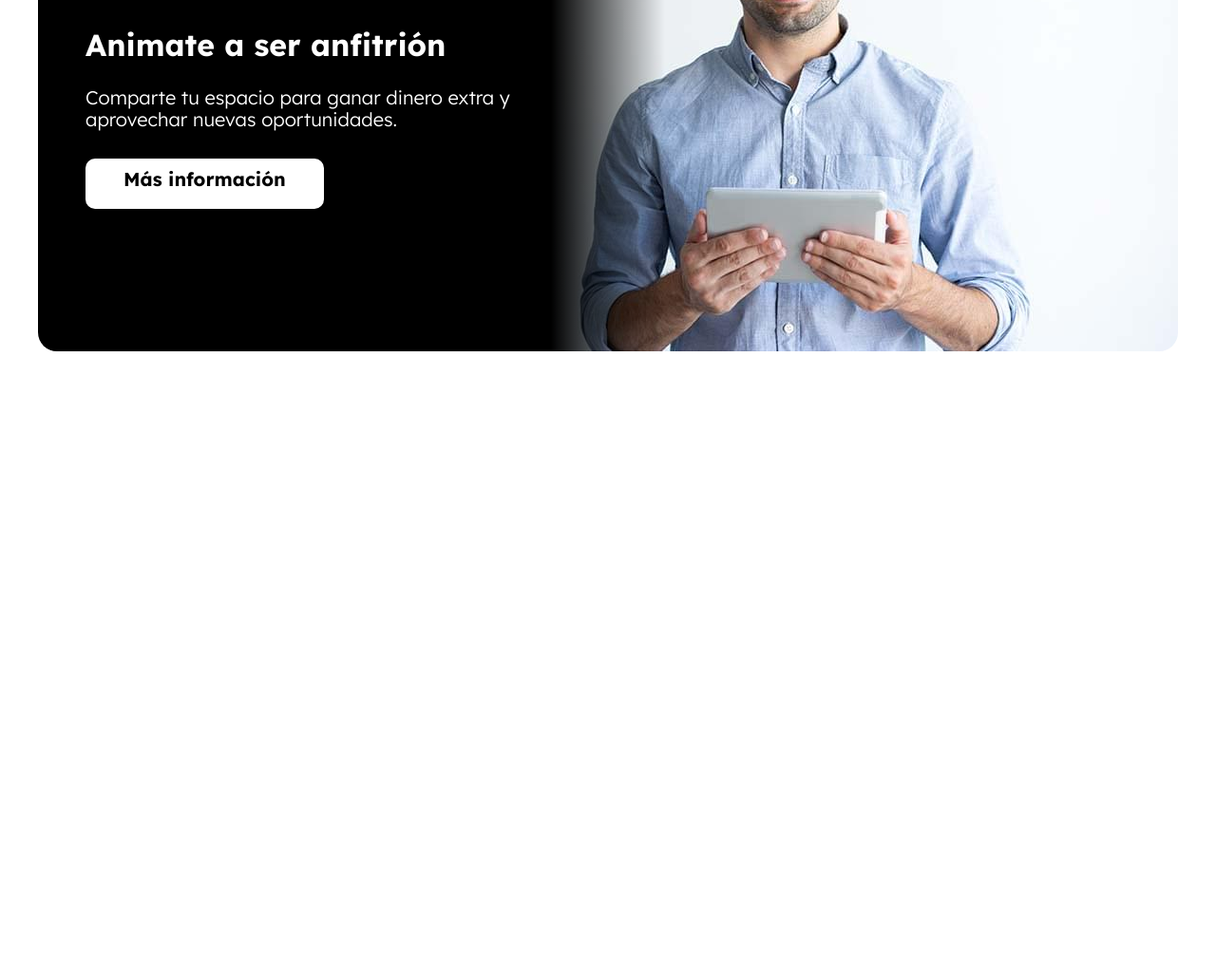
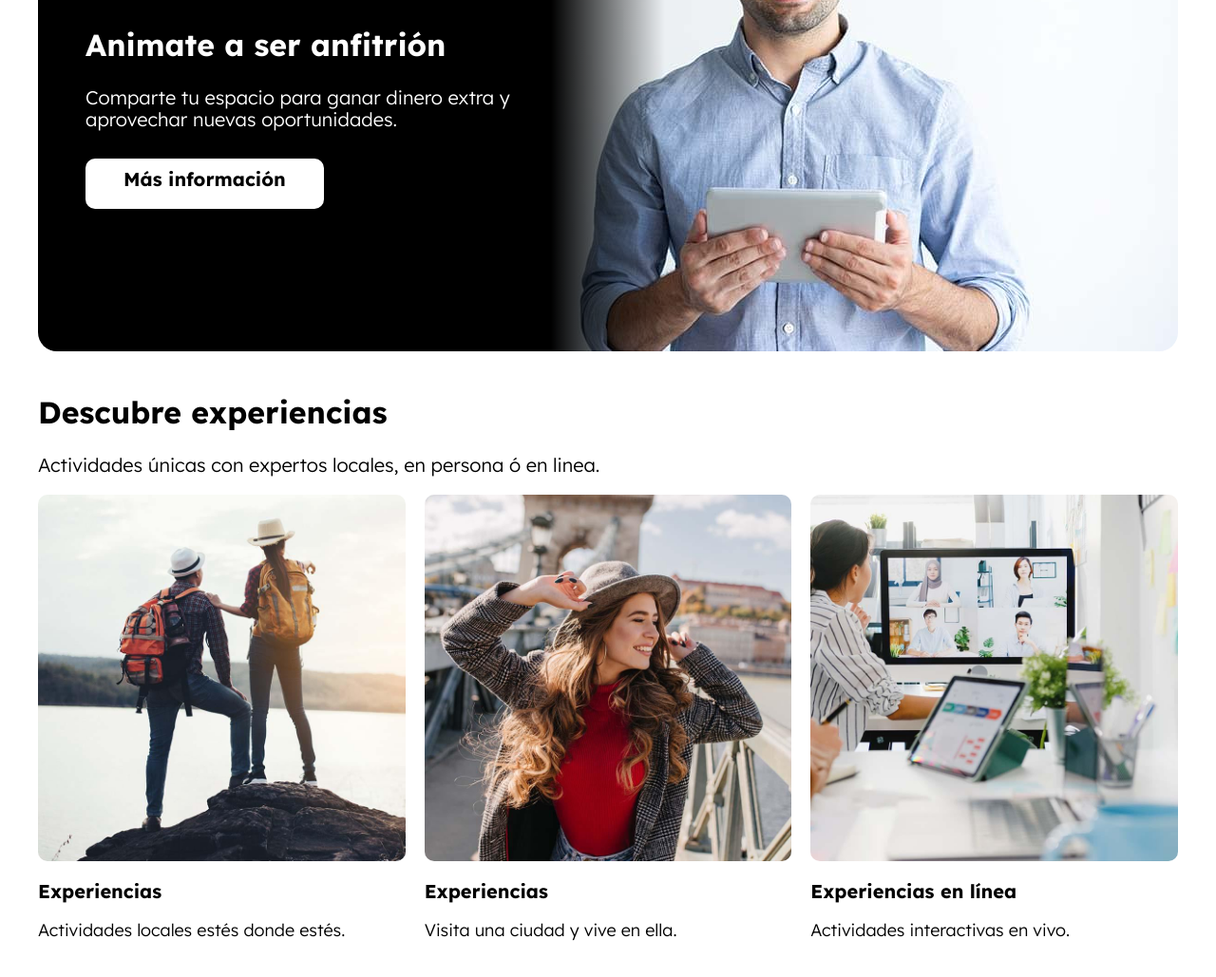
Before and after one commit to Camoralesh27/P8-SASS-AirBNB, a website: page index.html in a window 1280 px wide. Shown: the part 1834-2863 px from the top of the page at 95% size. Before the commit the page ends 2204 px from the top, so only its background shows below. Drawn offline with Linux system fonts and the light colour scheme.

Commit message:
finalizando seccion experiencia

```diff
--- a/index.html
+++ b/index.html
@@ -186,5 +186,31 @@
             <a href="#" class="anfitrion__enlace">Más información</a>
         </div>
     </section>
+
+
+    <main class="experiencias contenedor seccion">
+        <h2 class="experiencias__heading">Descubre experiencias</h2>
+        <p class="experiencias__descripcion">Actividades únicas con expertos locales, en persona ó en linea.</p>
+
+        <div class="experiencias__listado">
+            <div class="experiencia">
+                <img src="build/img/experiencia_1.jpg" alt="imagen experiencia" class="experiencia__imagen">
+                <p class="experiencia__titulo">Experiencias</p>
+                <p class="experiencia__descripcion">Actividades locales estés donde estés.</p>
+            </div>
+
+            <div class="experiencia">
+                <img src="build/img/experiencia_2.jpg" alt="imagen experiencia" class="experiencia__imagen">
+                <p class="experiencia__titulo">Experiencias</p>
+                <p class="experiencia__descripcion">Visita una ciudad y vive en ella.</p>
+            </div>
+
+            <div class="experiencia">
+                <img src="build/img/experiencia_3.jpg" alt="imagen experiencia" class="experiencia__imagen">
+                <p class="experiencia__titulo">Experiencias en línea</p>
+                <p class="experiencia__descripcion">Actividades interactivas en vivo.</p>
+            </div>
+        </div>
+    </main>
 </body>
 </html>
--- /dev/null
+++ b/src/scss/ui/contenido/_experiencias.scss
@@ -0,0 +1,32 @@
+@use 'base/mixins' as m;
+@use 'base/variables' as v;
+
+.experiencias {
+
+    &__listado {
+        display: grid;
+        grid-template-columns: repeat(3, 30rem);
+        column-gap: 4rem;
+        @include m.scrollHorizontal;
+
+        @include m.tablet {
+            @include m.grid(3, 2rem);
+        }
+    }
+}
+
+.experiencia {
+
+    &__imagen {
+        border-radius: 1rem;
+    }
+
+    &__titulo {
+        font-weight: 700;
+        font-size: 2rem;
+    }
+
+    &__descripcion {
+        font-size: 1.8rem;
+    }
+}
--- a/src/scss/ui/contenido/_index.scss
+++ b/src/scss/ui/contenido/_index.scss
@@ -1,3 +1,4 @@
 @forward 'destinos';
 @forward 'lugares';
 @forward 'anfitrion';
+@forward 'experiencias';
```
Also changed, not shown: build/css/app.css, 1 other file.
